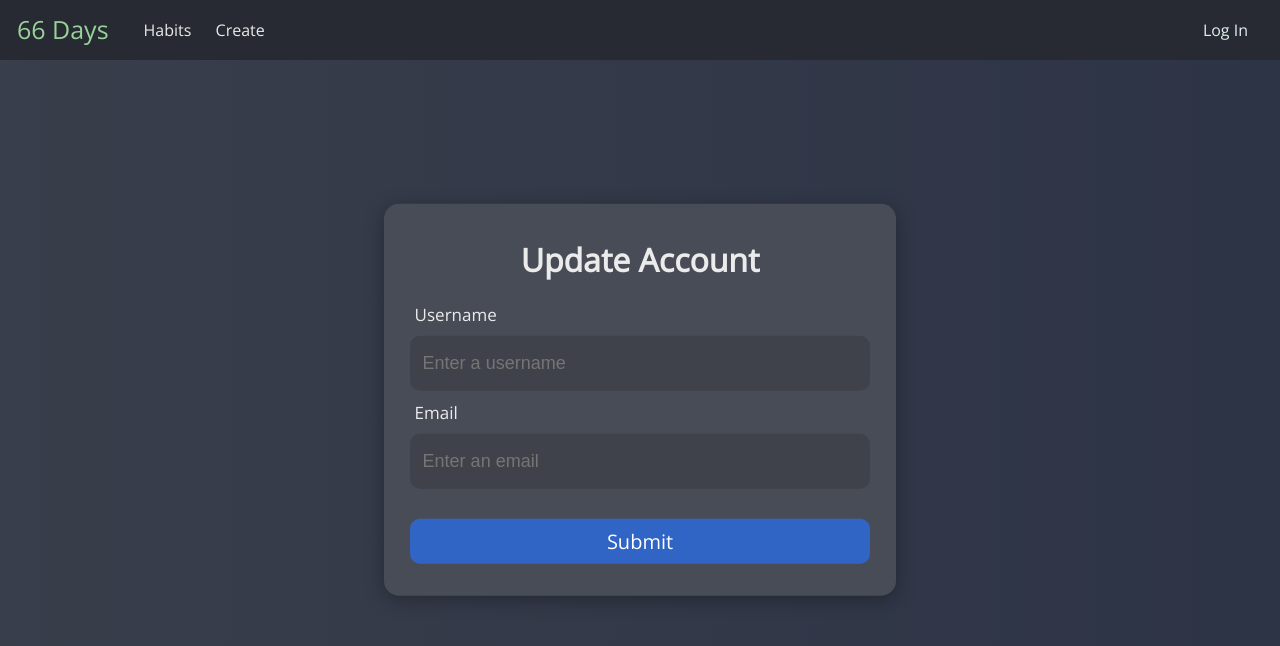
After one commit to kevinnguyenabc/66-Days, a Python web app: template flask66Days/templates/account.html in a window 1280 px wide. The commit adds this page. Shown: the top 646 px of the page. Run offline with Jinja, Linux system fonts and the light colour scheme; the template is opened without the code that fills it: most values are stand-ins (such as "Sample title", 1, 10 or a date in 2020); form fields are guessed from the names that the template uses; some libraries are stand-ins or nearby versions.

Commit message:
added feature to update username and email for account

```diff
--- a/flask66Days/static/main.css
+++ b/flask66Days/static/main.css
@@ -389,7 +389,7 @@ a.login:hover {
     top: .6em;
     left: .7em;
     bottom: .6em;
-    background-image: linear-gradient(to right, rgb(181, 216, 157), rgb(155, 224, 127) 100px, rgb(137, 190, 102) 200px, rgb(93, 153, 53) 400px, rgb(58, 151, 14));
+    background-image: linear-gradient(to right, rgb(181, 216, 157), rgb(155, 224, 127) 100px, rgb(137, 190, 102) 200px, rgb(103, 175, 56) 350px, rgb(54, 172, 0));
     width: calc(var(--width, 0) * var(--scale, 0%));
     min-width: 4rem;
     max-width: calc(100% - 1.4em);
@@ -433,13 +433,13 @@ a.login:hover {
 
 .form-input {
     display: block;
-    color: white;
+    color: rgba(255, 255, 255, 0.753);
     font-size: 18px;
     background-color: rgb(64, 66, 75);
     border-radius: 10px;
     border: 3px solid rgb(64, 66, 75);
     padding: 12px 10px;
-    width: 95%;
+    width: 100%;
     margin: 10px auto;
     line-height: 25px;
     transition: 0.2s ease-out;
--- /dev/null
+++ b/flask66Days/templates/account.html
@@ -0,0 +1,39 @@
+{% extends "layout.html" %}
+
+{% block content %}
+
+    <div class="create-habit-form" style="padding: 1% 2%">
+        <h1 class="form-title">Update Account</h1>
+        <form method="POST">
+            {{ form.hidden_tag() }}
+
+            {{ form.username.label(class="form-control-label") }}
+            {% if form.username.errors %}
+            {{ form.username(class="form-input", placeholder="Enter a username", autocomplete="off") }}
+            <div class="invalid-feedback">
+                {% for error in form.username.errors %}
+                    <span>{{ error }}</span>
+                {% endfor %}
+            </div>
+            {% else %}
+                {{ form.username(class="form-input", placeholder="Enter a username", autocomplete="off") }}
+            {% endif %}
+
+            {{ form.email.label(class="form-control-label") }}
+            {% if form.email.errors %}
+                {{ form.email(class="form-input", placeholder="Enter an email", autocomplete="off") }}
+                <div class="invalid-feedback">
+                    {% for error in form.email.errors %}
+                        <span>{{ error }}</span>
+                    {% endfor %}
+                </div>
+            {% else %}
+                {{ form.email(class="form-input", placeholder="Enter an email", autocomplete="off") }}
+            {% endif %}
+
+            {{ form.submit(class="form-btn", style="width: 100%; font-size: 20px; height: 45px; display: block; border-radius: 10px; margin: 30px auto 20px auto;") }}
+        </form>
+
+    </div>
+
+{% endblock content %}
--- a/flask66Days/templates/login.html
+++ b/flask66Days/templates/login.html
@@ -2,7 +2,7 @@
 
 {% block content %}
 
-    <div class="create-habit-form">
+    <div class="create-habit-form" style="padding: 1% 2%">
         <h1 class="form-title">Login</h1>
         <form method="POST">
             {{ form.hidden_tag() }}
@@ -31,9 +31,9 @@
                 {{ form.password(class="form-input", placeholder="Password", autocomplete="off") }}
             {% endif %}
 
-            {{ form.submit(class="form-btn", style="width: 95%; font-size: 20px; height: 45px; display: block; border-radius: 10px; margin: 30px auto 20px auto;") }}
+            {{ form.submit(class="form-btn", style="width: 100%; font-size: 20px; height: 45px; display: block; border-radius: 10px; margin: 30px auto 20px auto;") }}
         </form>
-        <div class="text-muted" style="margin: 0 0 15px 15px;">
+        <div class="text-muted" style="margin: 0 0 15px;">
             Don't have an account? <a class="navlinks" href="{{ url_for('register') }}" style="padding: 0;">Register</a> now!
         </div>
     </div>
--- a/flask66Days/templates/register.html
+++ b/flask66Days/templates/register.html
@@ -2,7 +2,7 @@
 
 {% block content %}
 
-    <div class="create-habit-form">
+    <div class="create-habit-form" style="padding: 1% 2%">
         <h1 class="form-title" style="margin-bottom: 25px;">Register Your Account</h1>
         <form method="POST">
             {{ form.hidden_tag() }}
@@ -53,7 +53,7 @@
                 {% endif %}
 
 
-                {{ form.submit(class="form-btn", style="width: 95%; font-size: 20px; height: 45px; display: block; border-radius: 10px; margin: 30px auto 20px auto;") }}
+                {{ form.submit(class="form-btn", style="width: 100%; font-size: 20px; height: 45px; display: block; border-radius: 10px; margin: 30px auto 20px auto;") }}
 
         </form>
     </div>
```
Also changed, not shown: flask66Days/forms.py (+21 -1 lines), flask66Days/routes.py (+22 -4 lines), flask66Days/templates/profile.html (+7 -1 lines).
